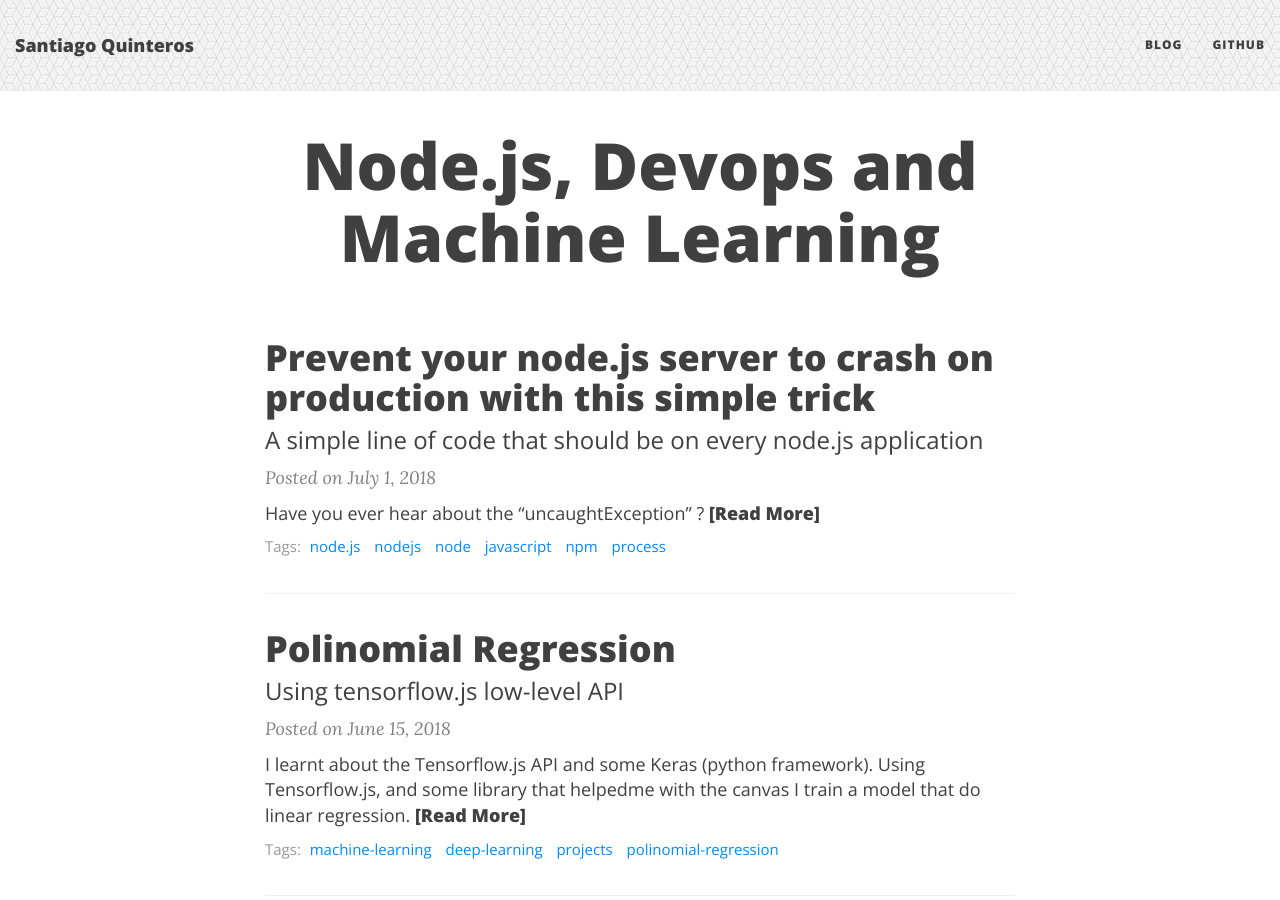
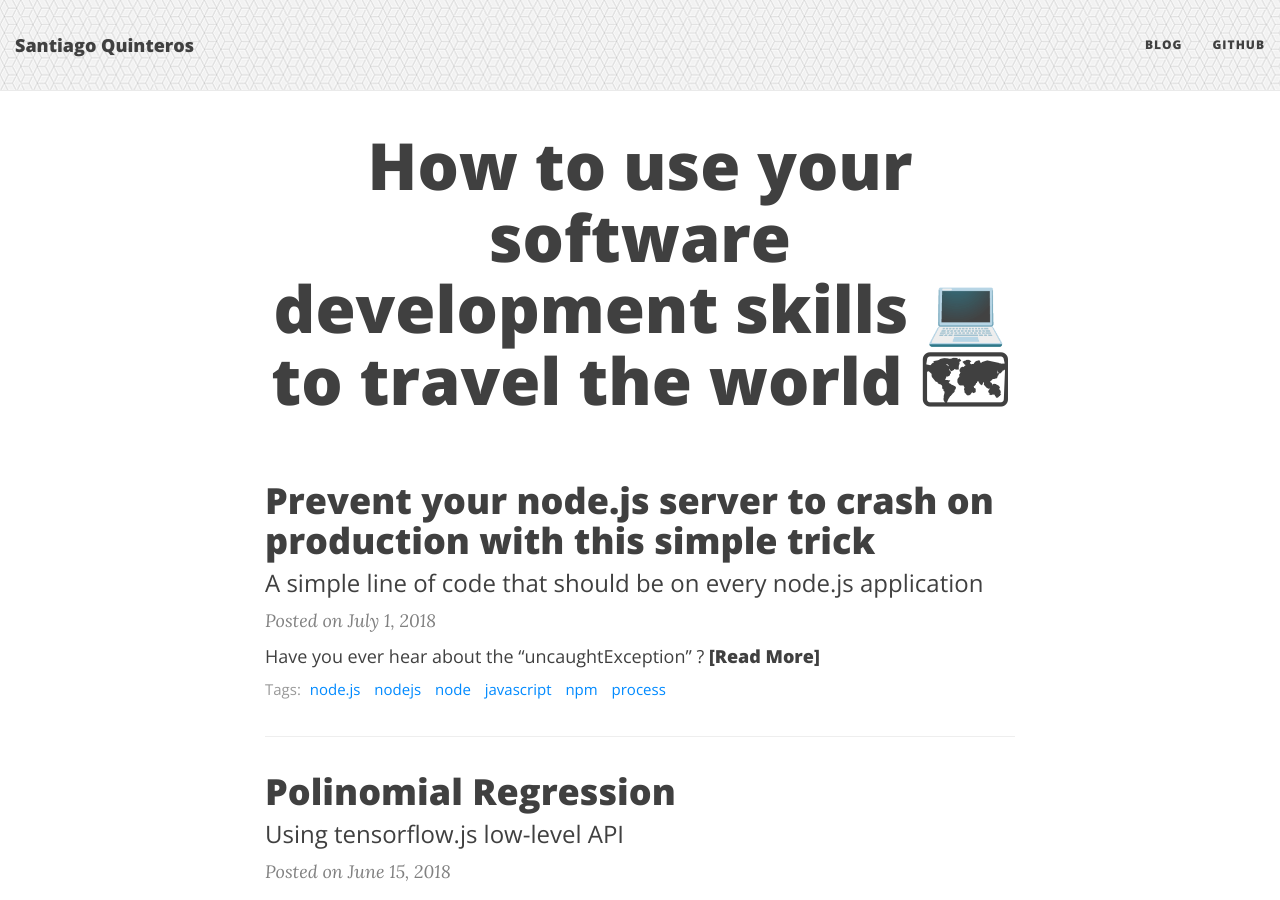
Before and after one commit to ElianCordoba/softwareontheroad, a Jekyll site: the page built from index.html, in a window 1280 px wide and 900 px high. Built offline with Jekyll 4.4.1, drawn with Linux system fonts in a browser that asks for light colours; nearby versions of some CDN libraries; the list of posts is cut into pages by our own code.

Commit message:
Update title and add some instructions for my future self

```diff
--- a/index.html
+++ b/index.html
@@ -1,7 +1,7 @@
 ---
 layout: page
-meta-description: Find nodejs tricks, javascript tricks and tutorials, node.js examples, node.js tips, machine learning example, deep learning tricks. AWS Tips, AWS Tutorials, AWS Examples, EC2, ElasticBeanstalk, Docker.
-title: Node.js, Devops and Machine Learning
+meta-description: digital nomad, travel, travels, nomad, digital, software, software development, passion, self, selfdevelopment, javascript, nodejs, react, angular, mobx, redux, web development, web, frontend, backend, java, aws, devops, ec2, heroku, analytics
+title: How to use your software development skills &#x1F4BB; to travel the world &#x1F5FA;
 use-site-title: true
 ---
 
```
Also changed, not shown: README.md.
